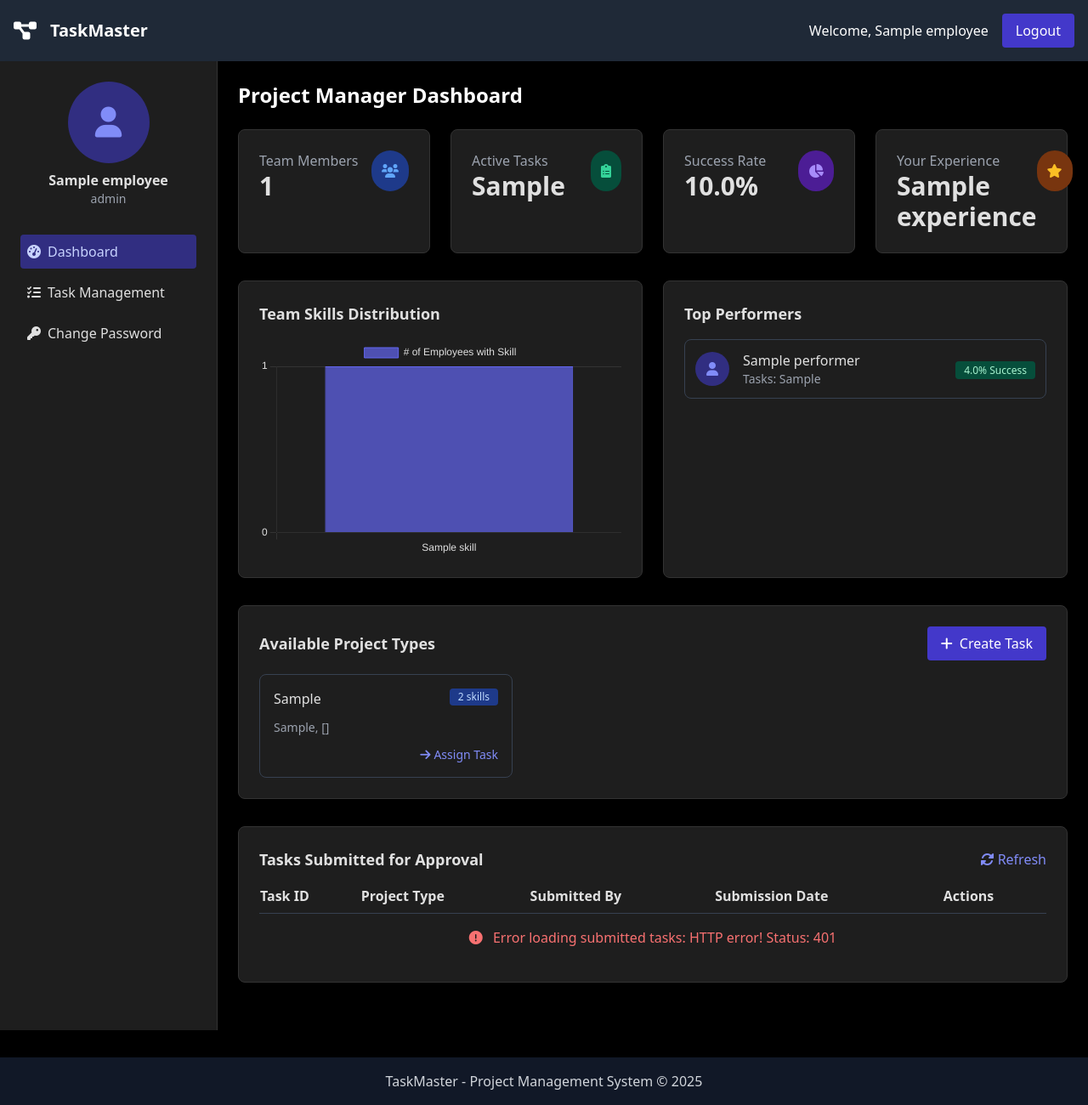
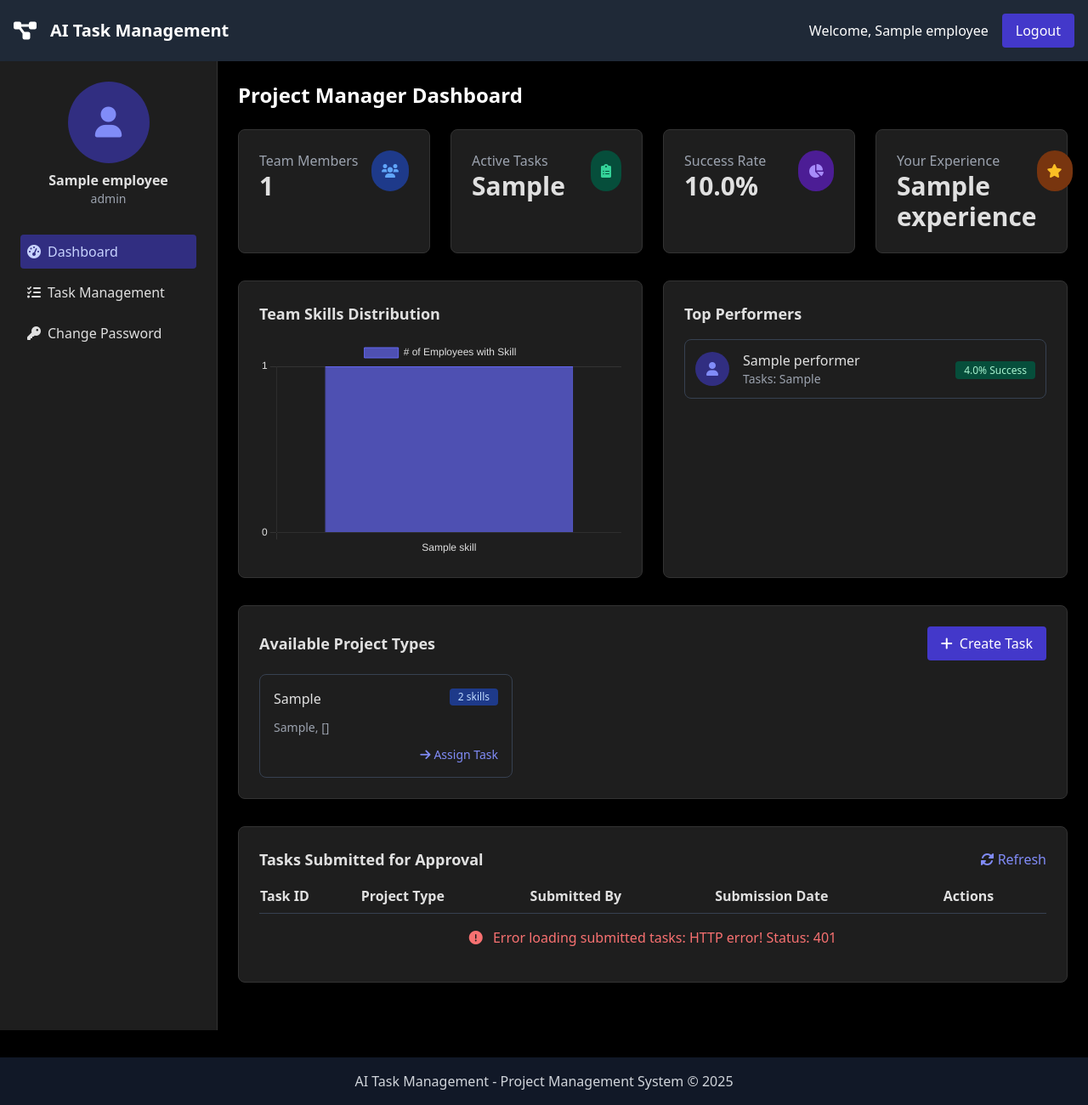
Before and after one commit to Ritchdotcom-beep/Task_Manager_App, a Flask app: template templates/project_manager_dashboard.html in a window 1280 px wide. Shown: the whole page at 85% size. Run offline with Flask 3, Linux system fonts and the light colour scheme; the template is opened without the code that fills it: most values are stand-ins (such as "Sample title", 1, 10 or a date in 2020); some libraries are stand-ins or nearby versions.

Commit message:
name change

```diff
--- a/templates/project_manager_dashboard.html
+++ b/templates/project_manager_dashboard.html
@@ -64,7 +64,7 @@
         <div class="container mx-auto flex justify-between items-center">
             <div class="flex items-center space-x-4">
                 <i class="fas fa-project-diagram text-2xl"></i>
-                <h1 class="text-xl font-bold">TaskMaster</h1>
+                <h1 class="text-xl font-bold">AI Task Management</h1>
             </div>
             <div class="flex items-center space-x-4">
                 <span>Welcome, {{ employee.name }}</span>
@@ -943,7 +943,7 @@ function hideHistoryModal() {
 
     <footer class="bg-gray-900 text-gray-300 p-4 mt-8">
         <div class="container mx-auto text-center">
-            <p>TaskMaster - Project Management System &copy; 2025</p>
+            <p>AI Task Management - Project Management System &copy; 2025</p>
         </div>
     </footer>
 </body>
```
